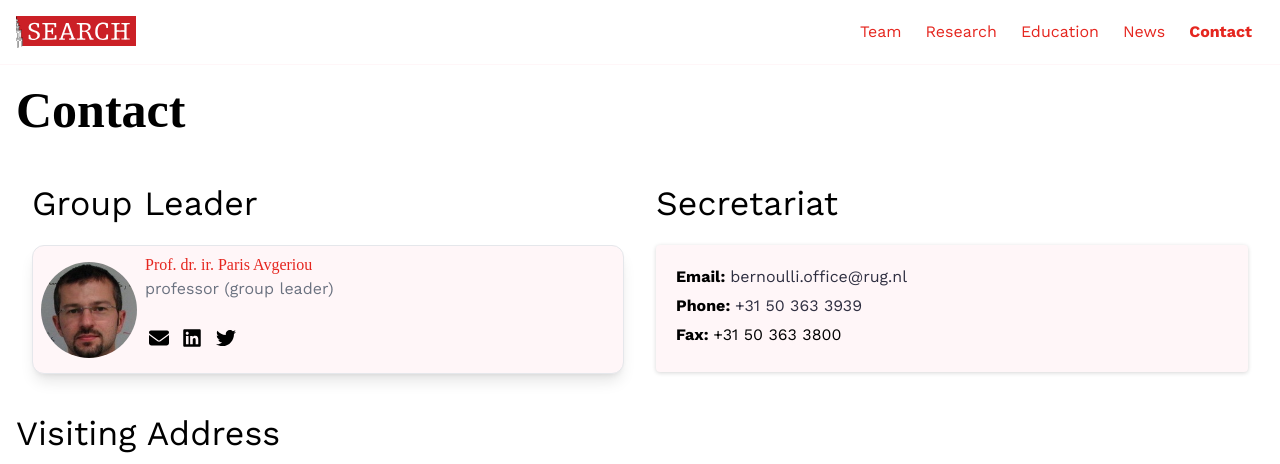
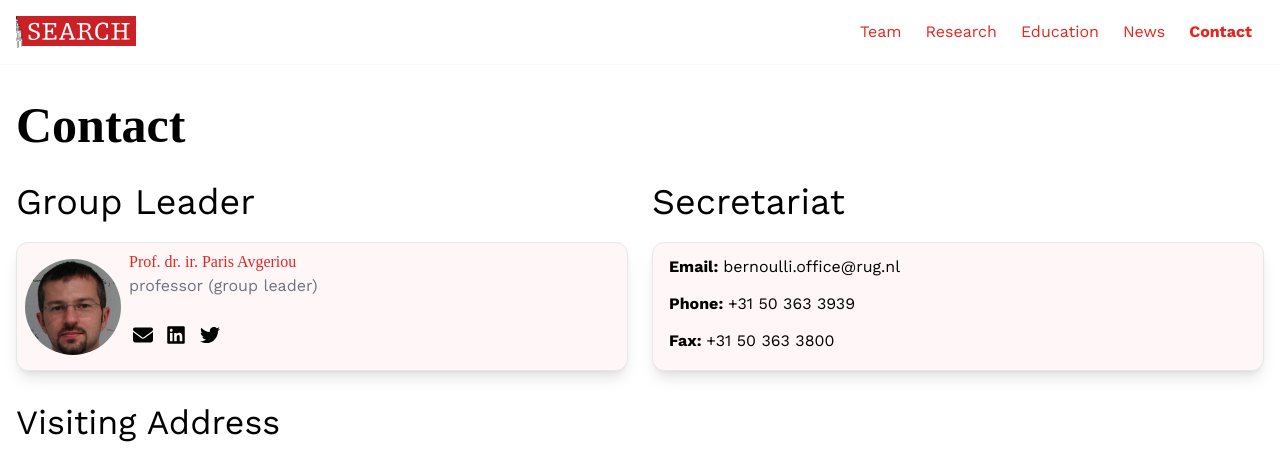
Before and after one commit to search-rug/search-rug.github.io, a Jekyll site: the page built from contact.md, in a window 1280 px wide and 1400 px high. Shown: the top 464 px of the window. Built offline with Jekyll 4.4.1, drawn with Linux system fonts in a browser that asks for light colours; nearby versions of some CDN libraries; some web fonts are replaced; grey boxes are pictures that could not be loaded.

Commit message:
Migrate contact call to tailwind css.

```diff
--- a/_layouts/contact.html
+++ b/_layouts/contact.html
@@ -6,47 +6,44 @@ bodyClass: "page-contact"
 
 <div class="container mx-auto px-4 pb-6 pt-[100px] pb-md-10">
 
-    <h1 class="text-black text-5xl leading-5 lg:text-[50px] font-semibold mb-8">{{page.title}}</h1>
-    <div class="flex flex-wrap justify-start">
+    <h1 class="text-black text-5xl lg:text-[50px] font-semibold mb-8">{{page.title}}</h1>
+    <div class="grid md:grid-cols-2 gap-6 mt-7">
         {% if page.group_leader.show %}
             {% assign leader = site.team | where: "status.group_leader", true %}
             {% for member in leader %}
-            <div class="w-full md:w-1/2 pr-4 pl-4 mb-2">
-                <div class="content">
-                    <h1>{{page.group_leader.title}}</h1>
-                </div>
+            <div>
+                <h1 class="text-4xl mb-5 font-['Work_Sans']">{{page.group_leader.title}}</h1>
                 {% include team-card-compact.html member=member%}
             </div>
             {% endfor %}
         {% endif %}
 
         {% if page.secretariat.show %}
-        <div class="w-full md:w-1/2 pr-4 pl-4 mb-2">
-            <div class="content">
-                <h1>{{page.secretariat.title}}</h1>
-            </div>
-            <div class="call">
-                <div class="call-box-top">
+        <div class="flex flex-col">
+            <h1 class="text-4xl mb-5 font-['Work_Sans']">{{page.secretariat.title}}</h1>
+            <div class="grow flex flex-col p-2 pl-4 rounded-xl border shadow-lg bg-[color:var(--white-offset)]">
                 {% if page.secretariat.email %}
-                    <div class="call-item"><strong>Email: </strong>
+                <div class="h-1/3 py-1">
+                    <strong>Email: </strong>
                     <a href="mailto:{{ page.secretariat.email }}">
                     {{ page.secretariat.email }}
                     </a>
                 </div>
                 {% endif %}
                 {% if page.secretariat.phone %}
-                    <div class="call-item"><strong>Phone: </strong>
+                <div class="h-1/3 py-1">
+                    <strong>Phone: </strong>
                     <a href='tel:{{ page.secretariat.phone | replace: " ", "" | replace: "-", "" | replace: "(", "" | replace: ")", ""}}'>
                         {{ page.secretariat.phone }}
                     </a>
                 </div>
                 {% endif %}
                 {% if page.secretariat.fax %}
-                    <div class="call-item">
-                        <strong>Fax: </strong>{{ page.secretariat.fax }}</a>
+                <div class="h-1/3 py-1">
+                    <strong>Fax: </strong>
+                    {{ page.secretariat.fax }}
                 </div>
                 {% endif %}
-                </div>
             </div>
         </div>
         {% endif %}
--- a/_sass/components/_call.scss
+++ /dev/null
@@ -1,58 +0,0 @@
-.call {
-  position: relative;
-  overflow: hidden;
-  background-color: $white-offset;
-  border-radius: 4px;
-  box-shadow: rgba(0, 0, 0, 0.16) 0px 1px 4px;
-  width: 100%;
-  display: flex;
-  align-items: center;
-  flex-direction: row;
-  flex-wrap: wrap;
-  z-index: 2;
-  @media (min-width: 640px) {
-    align-items: center;
-    flex-direction: row;
-    flex-wrap: wrap;
-  }
-  .call-box-top {
-    flex: 1 0 auto;
-    padding: 20px;
-    @media (min-width: 768px) {
-    }
-  }
-  .call-box-bottom {
-    flex: auto;
-    padding: 20px;
-    border-top: 1px solid darken($white-offset, 5%);
-    @media (min-width: 640px) {
-      flex: 0 0 auto;
-      border: none;
-    }
-  }
-  .call-name {
-    font-size: 1.1rem;
-    font-weight: bold;
-  }
-  .call-item {
-    margin-bottom: 5px;
-    a {
-      color: $black;
-    }
-  }
-  strong {
-    font-weight: bold;
-  }
-  svg {
-    fill: lighten($secondary, 40%);
-    position: absolute;
-    bottom: -9px;
-    right: 0;
-    width: 100px;
-    height: 100px;
-    @media (min-width: 640px) {
-      width: 120px;
-      height: 120px;
-    }
-  }
-}
--- a/assets/css/style.scss
+++ b/assets/css/style.scss
@@ -60,7 +60,6 @@ $font-family-heading: "Brawler", serif, -apple-system;
 @import "components/main-menu-mobile";
 @import "components/hamburger";
 @import "components/buttons";
-@import "components/call";
 @import "components/content";
 @import "components/intro";
 @import "components/project-card";
```
Lines whose indentation alone changed are shown as unchanged.
